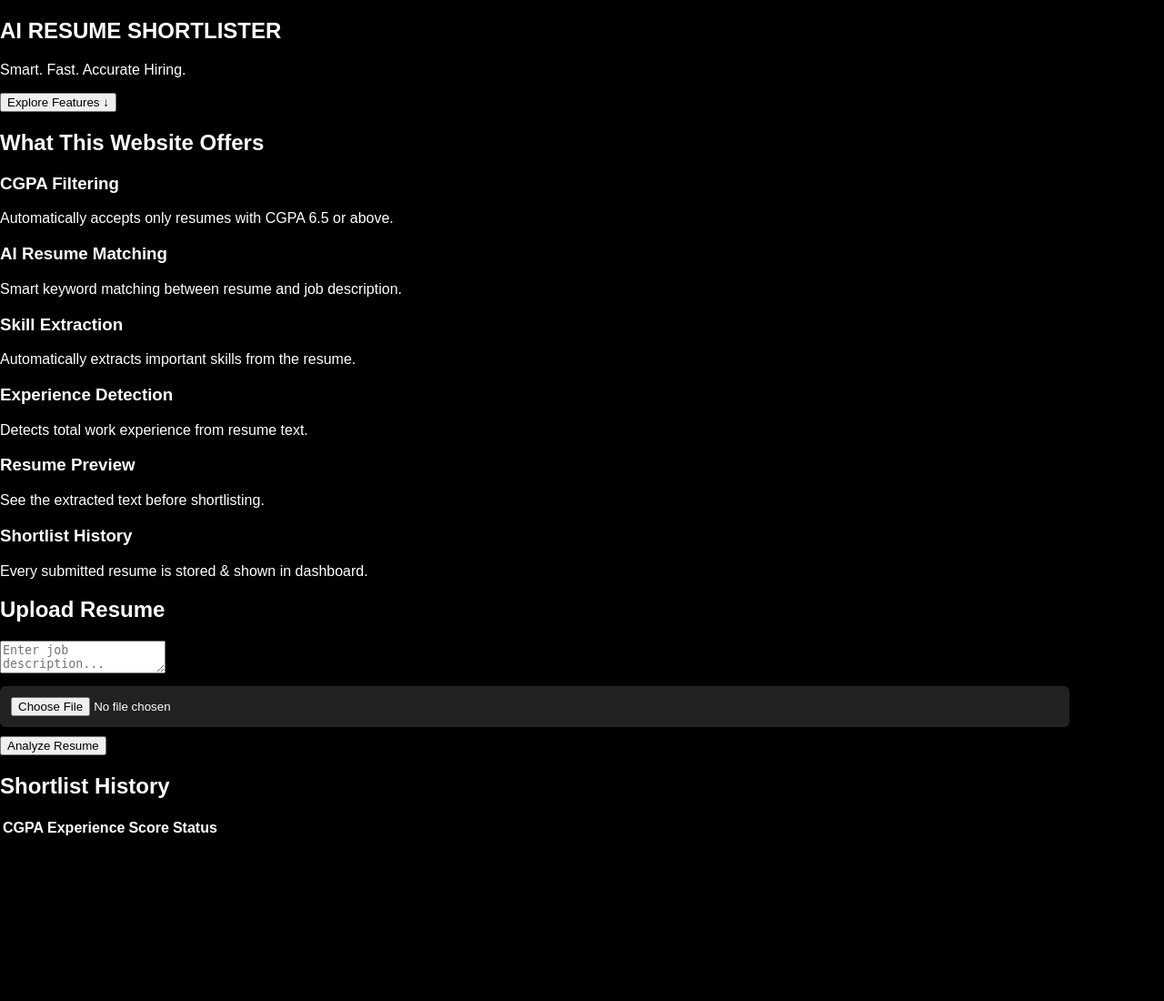
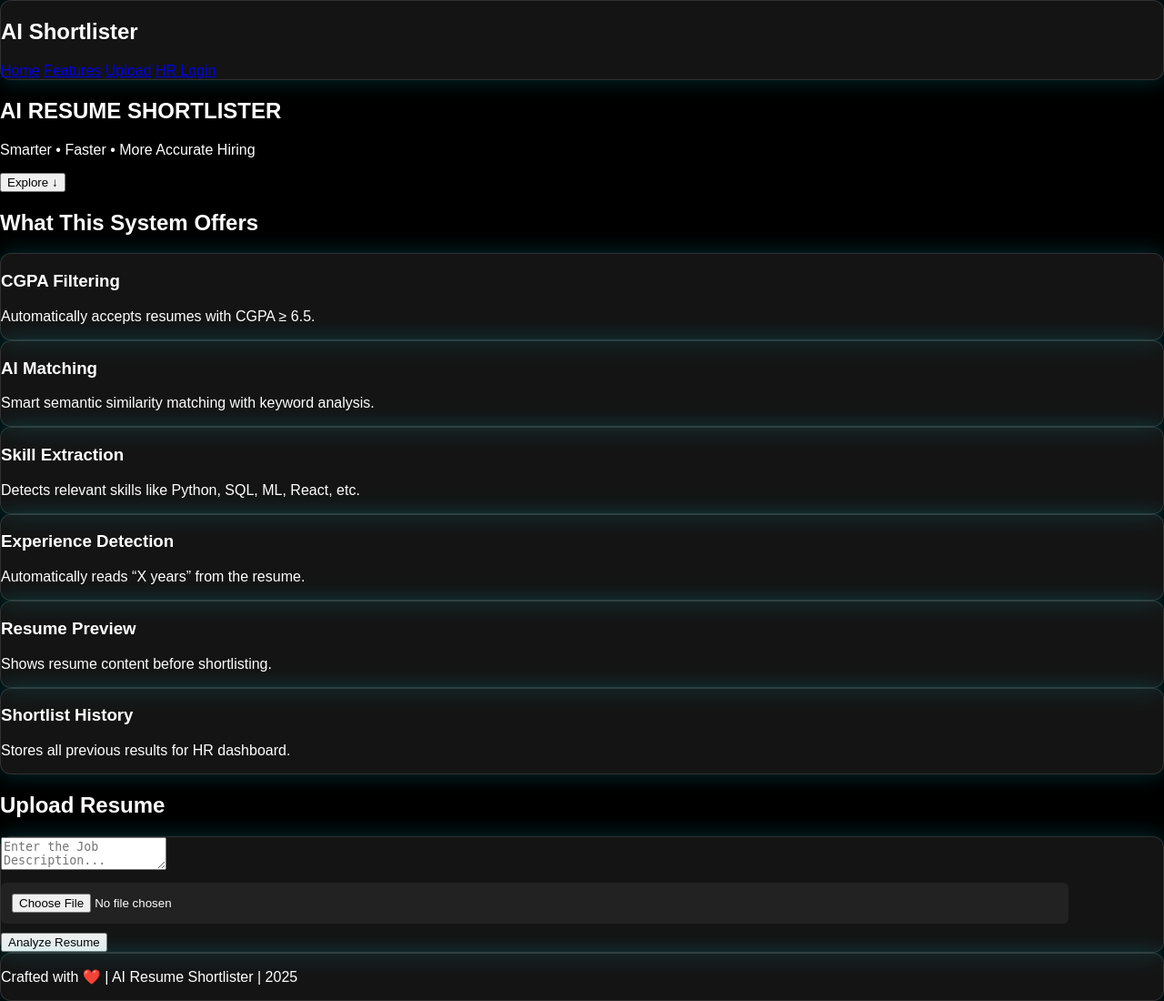
Before and after one commit to govindapasi/ai-resume-shortlist, a Flask app: page / in a window 1280 px wide. Shown: the whole page at 91% size. Before the commit the page ends 918 px from the top, so only its background shows below. Run offline with Flask 3, Linux system fonts and the light colour scheme; lists and menus that the app fills with data are empty.

Commit message:
Update index.html

```diff
--- a/templates/index.html
+++ b/templates/index.html
@@ -3,129 +3,128 @@
 <head>
     <title>AI Resume Shortlister</title>
     <link rel="stylesheet" href="/static/style.css">
+    <script src="/static/animations.js" defer></script>
 </head>
 
 <body>
 
+    <!-- NAVBAR -->
+    <nav class="navbar glass">
+        <h2 class="nav-title">AI Shortlister</h2>
+        <div class="nav-links">
+            <a href="#hero">Home</a>
+            <a href="#features">Features</a>
+            <a href="#upload">Upload</a>
+            <a href="/login">HR Login</a>
+        </div>
+    </nav>
+
+
     <!-- HERO SECTION -->
-    <section class="hero">
+    <section id="hero" class="hero fade-in">
         <h1 class="hero-title">AI RESUME SHORTLISTER</h1>
-        <p class="hero-sub">Smart. Fast. Accurate Hiring.</p>
-        <button onclick="document.getElementById('features').scrollIntoView({behavior:'smooth'});" class="scroll-btn">
-            Explore Features ↓
+        <p class="hero-sub">Smarter • Faster • More Accurate Hiring</p>
+
+        <button onclick="document.getElementById('features').scrollIntoView({behavior:'smooth'})"
+                class="scroll-btn glow">
+            Explore ↓
         </button>
     </section>
 
 
-    <!-- FEATURES -->
-    <section id="features" class="features">
-        <h2 class="section-title">What This Website Offers</h2>
+    <!-- FEATURES SECTION -->
+    <section id="features" class="features fade-in-up">
+        <h2 class="section-title">What This System Offers</h2>
 
         <div class="feature-grid">
 
-            <div class="feature-card">
+            <div class="feature-card glass fade-in">
                 <h3>CGPA Filtering</h3>
-                <p>Automatically accepts only resumes with CGPA 6.5 or above.</p>
+                <p>Automatically accepts resumes with CGPA ≥ 6.5.</p>
             </div>
 
-            <div class="feature-card">
-                <h3>AI Resume Matching</h3>
-                <p>Smart keyword matching between resume and job description.</p>
+            <div class="feature-card glass fade-in">
+                <h3>AI Matching</h3>
+                <p>Smart semantic similarity matching with keyword analysis.</p>
             </div>
 
-            <div class="feature-card">
+            <div class="feature-card glass fade-in">
                 <h3>Skill Extraction</h3>
-                <p>Automatically extracts important skills from the resume.</p>
+                <p>Detects relevant skills like Python, SQL, ML, React, etc.</p>
             </div>
 
-            <div class="feature-card">
+            <div class="feature-card glass fade-in">
                 <h3>Experience Detection</h3>
-                <p>Detects total work experience from resume text.</p>
+                <p>Automatically reads “X years” from the resume.</p>
             </div>
 
-            <div class="feature-card">
+            <div class="feature-card glass fade-in">
                 <h3>Resume Preview</h3>
-                <p>See the extracted text before shortlisting.</p>
+                <p>Shows resume content before shortlisting.</p>
             </div>
 
-            <div class="feature-card">
+            <div class="feature-card glass fade-in">
                 <h3>Shortlist History</h3>
-                <p>Every submitted resume is stored & shown in dashboard.</p>
+                <p>Stores all previous results for HR dashboard.</p>
             </div>
 
         </div>
     </section>
 
 
-    <!-- UPLOAD FORM -->
-    <section id="upload" class="upload-section">
+    <!-- UPLOAD SECTION -->
+    <section id="upload" class="upload-section fade-in-up">
+
         <h2 class="section-title">Upload Resume</h2>
 
-        <form method="POST" enctype="multipart/form-data" class="upload-form">
+        <form method="POST" enctype="multipart/form-data" class="upload-form glass">
+            <textarea name="job_desc" placeholder="Enter the Job Description..." required></textarea>
 
-            <textarea name="job_desc" placeholder="Enter job description..." required></textarea>
             <input type="file" name="resume" required>
 
-            <button class="upload-btn" type="submit">
+            <button class="upload-btn glow" type="submit">
                 Analyze Resume
             </button>
         </form>
 
-        <!-- RESULTS -->
+
+        <!-- RESULTS BOX -->
         {% if message %}
-        <div class="result-box">
-            <p class="msg">{{ message }}</p>
+        <div class="result-box glass fade-in">
+
+            <h3 class="msg">{{ message }}</h3>
 
             {% if cgpa %}
-                <p class="info">CGPA: {{ cgpa }}</p>
+            <p class="info">CGPA: <span>{{ cgpa }}</span></p>
             {% endif %}
 
             {% if exp %}
-                <p class="info">Experience: {{ exp }} years</p>
+            <p class="info">Experience: <span>{{ exp }} years</span></p>
             {% endif %}
 
             {% if skills %}
-                <p class="info">Skills: {{ skills }}</p>
+            <p class="info">Skills: <span>{{ skills }}</span></p>
             {% endif %}
 
             {% if result %}
-                <p class="info">Similarity Score: {{ result }}%</p>
+            <p class="info">Match Score: <span>{{ result }}%</span></p>
             {% endif %}
 
             {% if preview %}
-                <p class="preview-title">Resume Preview:</p>
-                <pre class="preview">{{ preview }}</pre>
+            <p class="preview-title">Resume Preview</p>
+            <pre class="preview">{{ preview }}</pre>
             {% endif %}
+
         </div>
         {% endif %}
 
     </section>
 
 
-    <!-- DASHBOARD -->
-    <section id="dashboard" class="dashboard">
-        <h2 class="section-title">Shortlist History</h2>
-
-        <table>
-            <tr>
-                <th>CGPA</th>
-                <th>Experience</th>
-                <th>Score</th>
-                <th>Status</th>
-            </tr>
-
-            {% for item in history %}
-            <tr>
-                <td>{{ item.cgpa }}</td>
-                <td>{{ item.exp }}</td>
-                <td>{{ item.score }}</td>
-                <td>{{ item.status }}</td>
-            </tr>
-            {% endfor %}
-        </table>
-    </section>
+    <!-- FOOTER -->
+    <footer class="footer glass">
+        <p>Crafted with ❤️ | AI Resume Shortlister | 2025</p>
+    </footer>
 
 </body>
 </html>
-
-</html>
```
